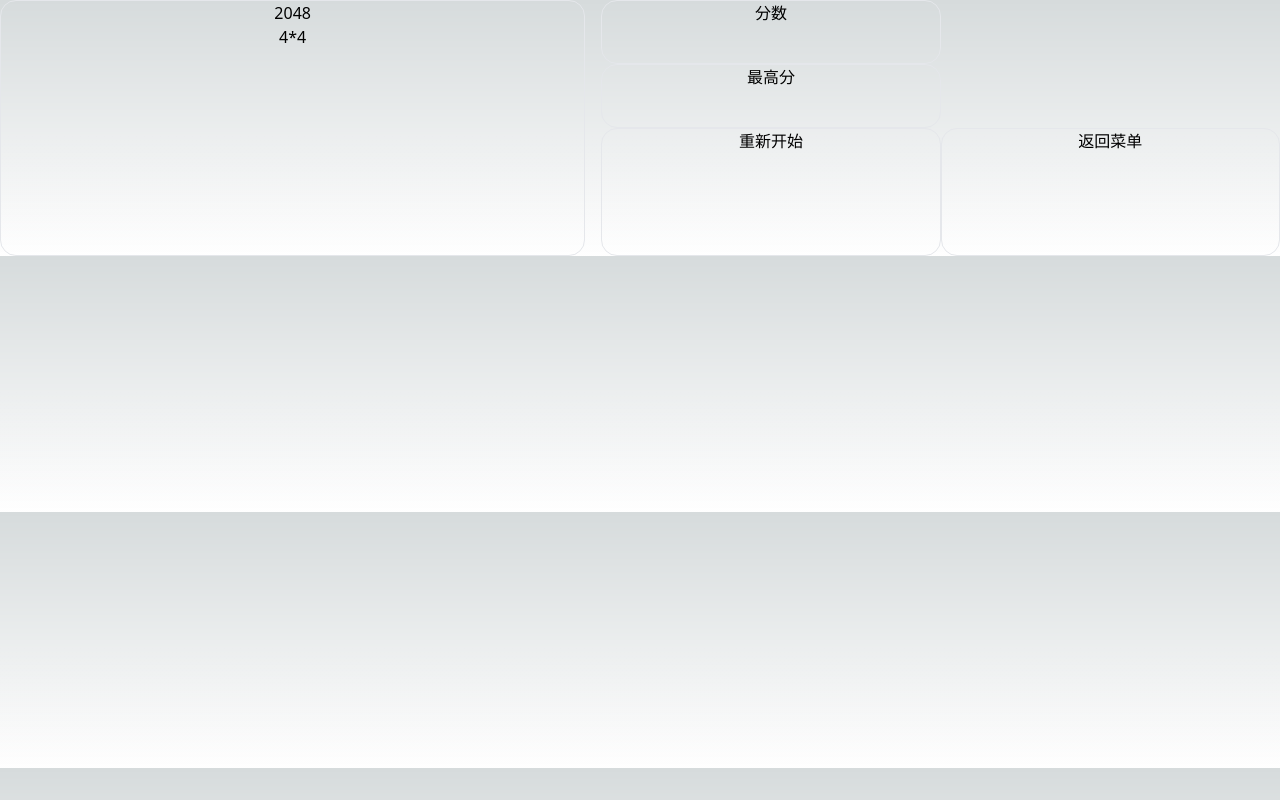
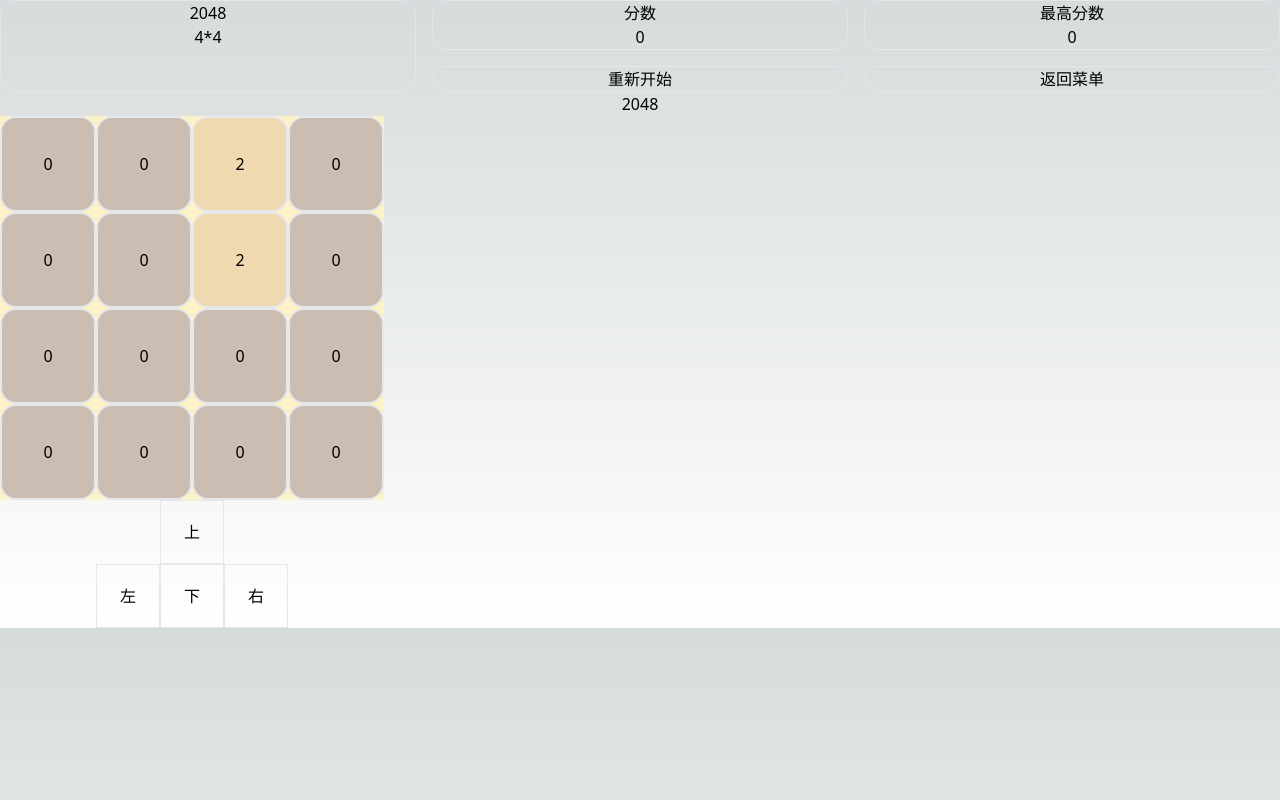
Before and after one commit to snake34475/react-2048, a Next.js app: page / in a window 1280 px wide. Built offline with nearby package versions, Linux system fonts and the light colour scheme.

Commit message:
提交页面

```diff
--- a/src/pages/index.js
+++ b/src/pages/index.js
@@ -11,9 +11,14 @@ const initArrAll = [
     [0, 0, 0, 0],
     [0, 0, 0, 0]
 ]
+const initGameInfo={
+    source:0,
+    historyTopSource:0,
+}
 export default function Home() {
 
-    const [arrAll, setArrAll] = useState(initArrAll)
+    const [arrAll, setArrAll] = useState(_.cloneDeep(initArrAll))
+    const [gameInfo,setGameInfo] = useState(initGameInfo)
     useEffect(() => {
         // console.log("arrAll", arrAll)
         window.addEventListener("keydown", handleKeyDown)
@@ -24,9 +29,22 @@ export default function Home() {
 
     useEffect(() => {
         initArr()
+        initGameInfoFn()
         // const vConsole = new VConsole();
     }, [])
 
+    const initGameInfoFn=()=>{
+        setGameInfo({
+            source:0,
+            historyTopSource:localStorage.getItem("historyTopSource")||0,
+        })
+    }
+    //重新开始
+    const resetGame=()=>{
+        initGameInfoFn()
+        setArrAll(initArrAll)
+        initArr(initArrAll)
+    }
     //键盘控制
     const handleKeyDown = (e) => {
         //右边
@@ -78,13 +96,13 @@ export default function Home() {
         }
     }
 
-    //初始化坐标
-    const initArr = () => {
+    //初始化两个坐标,随机生成两个
+    const initArr = (arr=arrAll) => {
         const x1 = Math.floor(Math.random() * 4)
         const y1 = Math.floor(Math.random() * 4)
         const x2 = Math.floor(Math.random() * 4)
         const y2 = Math.floor(Math.random() * 4)
-        let _arrAll = _.cloneDeep(arrAll)
+        let _arrAll = _.cloneDeep(arr)
         _arrAll[x1][y1] = 2
         _arrAll[x2][y2] = 2
         setArrAll(_arrAll)
@@ -99,6 +117,22 @@ export default function Home() {
                 if (_arr[i] === _arr[i + 1]) {
                     _arr[i] = _arr[i] * 2
                     _arr[i + 1] = 0
+                    //更新分数和最大值
+                    const source = gameInfo.source+_arr[i]
+                    const historyTopSource=gameInfo.historyTopSource
+                    if(source<=historyTopSource){
+                        setGameInfo({
+                            ...gameInfo,
+                            source,
+                        })
+                    }else{
+                        setGameInfo({
+                            ...gameInfo,
+                            source,
+                            historyTopSource: source
+                        })
+                    }
+                    localStorage.setItem("historyTopSource",source)
                 }
             }
             _arr = _arr.filter(item => item !== 0)
@@ -166,30 +200,28 @@ export default function Home() {
     }
     return (
         <main className='text-center'>
-            <div className='grid grid-row-2 grid-flow-col gap-4'>
-                <div className='basis-4/12 border rounded-2xl'>
+            <div className='grid grid-row-3 grid-cols-3 gap-4'>
+                <div className='row-span-3 grid-cols-1 border rounded-2xl'>
                     <h2>2048</h2>
                     <h3>4*4</h3>
                 </div>
-                <div className='basis-6/12 grid grid-rows-2 '>
-                    <div className='grid grid-rows-2'>
-                        <div className='w-1/2 h-16 border rounded-2xl'>分数</div>
-                        <div className='w-1/2 h-16s border rounded-2xl'>最高分</div>
-                    </div>
-                    <div className='flex flex-row'>
-                        <div className='w-1/2 border rounded-2xl'>重新开始</div>
-                        <div className='w-1/2 border rounded-2xl'>返回菜单</div>
-                    </div>
-
+                <div className='row-span-2 col-span-1  border rounded-2xl'>
+                    <p>分数</p>
+                    <p>{gameInfo?.source}</p>
+                </div>
+                <div className='row-span-2 col-span-1  border rounded-2xl'>
+                    <p>最高分数</p>
+                    <p>{gameInfo?.historyTopSource}</p>
                 </div>
 
+                <div className='row-span-1 col-span-1 border rounded-2xl' onClick={()=>resetGame()}>重新开始</div>
+                <div className='row-span-1 col-span-1 border rounded-2xl'>返回菜单</div>
             </div>
-
-            {/*<h1>2048</h1>*/}
-            {/*<div className="w-96 h-96 bg-amber-100 flex flex-wrap">*/}
-            {/*    <FloatCell></FloatCell>*/}
-            {/*</div>*/}
-            {/*<KeyBoard></KeyBoard>*/}
+            <h1>2048</h1>
+            <div className="w-96 h-96 bg-amber-100 flex flex-wrap">
+                <FloatCell></FloatCell>
+            </div>
+            <KeyBoard></KeyBoard>
         </main>
     )
 }
```
